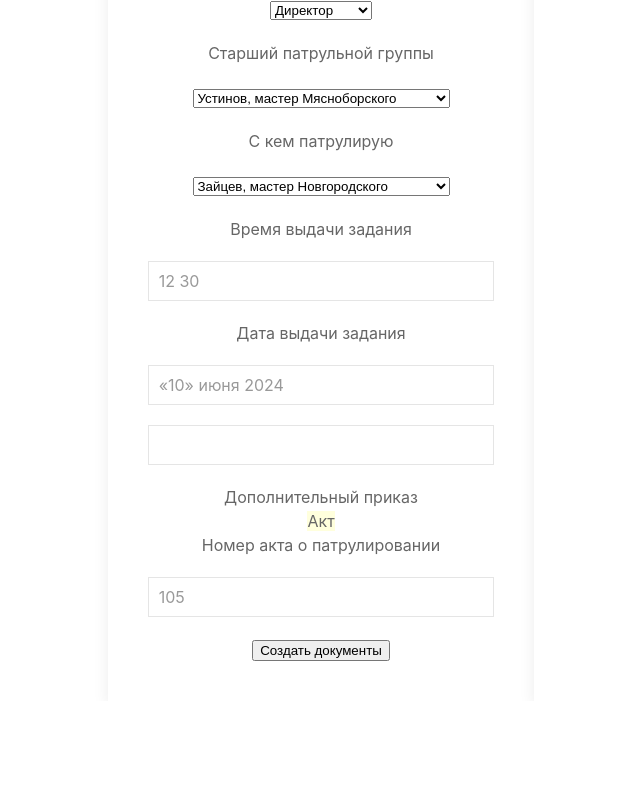
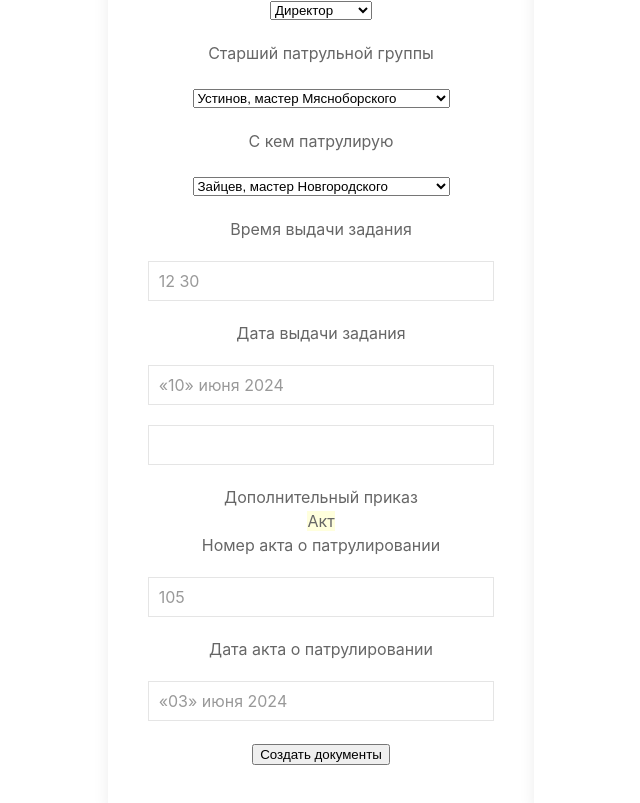
Before and after one commit to mianger22/glodocsy_core, a React (Create React App) app: page / in a window 1280 px wide. Shown: the part 703-1506 px from the top of the page, without its empty margins (319-959 px from the left). Before the commit the page ends 1404 px from the top, so only its background shows below. Built offline with nearby package versions, Linux system fonts and the light colour scheme.

Commit message:
added field Date_patrol_act

```diff
--- a/src/Products/document_generator/Document_generator.jsx
+++ b/src/Products/document_generator/Document_generator.jsx
@@ -286,6 +286,23 @@ const Document_generator = () => (
                 </div>
                 {errors.Number_patrol_act && touched.Number_patrol_act && errors.Number_patrol_act}
             </div>
+            <div className="mb-4">
+                <label className="input-label" for="Date_patrol_act">Дата акта о патрулировании</label>
+
+                <div className="uk-margin">
+                    <input
+                        className="uk-input date_selection"
+                        type="text"
+                        placeholder="«03» июня 2024"
+                        aria-label="Date_patrol_act"
+                        name="Date_patrol_act"
+                        onChange={handleChange}
+                        onBlur={handleBlur}
+                        value={values.Date_patrol_act}
+                    />
+                </div>
+                {errors.Date_patrol_act && touched.Date_patrol_act && errors.Date_patrol_act}
+            </div>
 
             <button type="submit" disabled={isSubmitting}>
                 Создать документы
```
